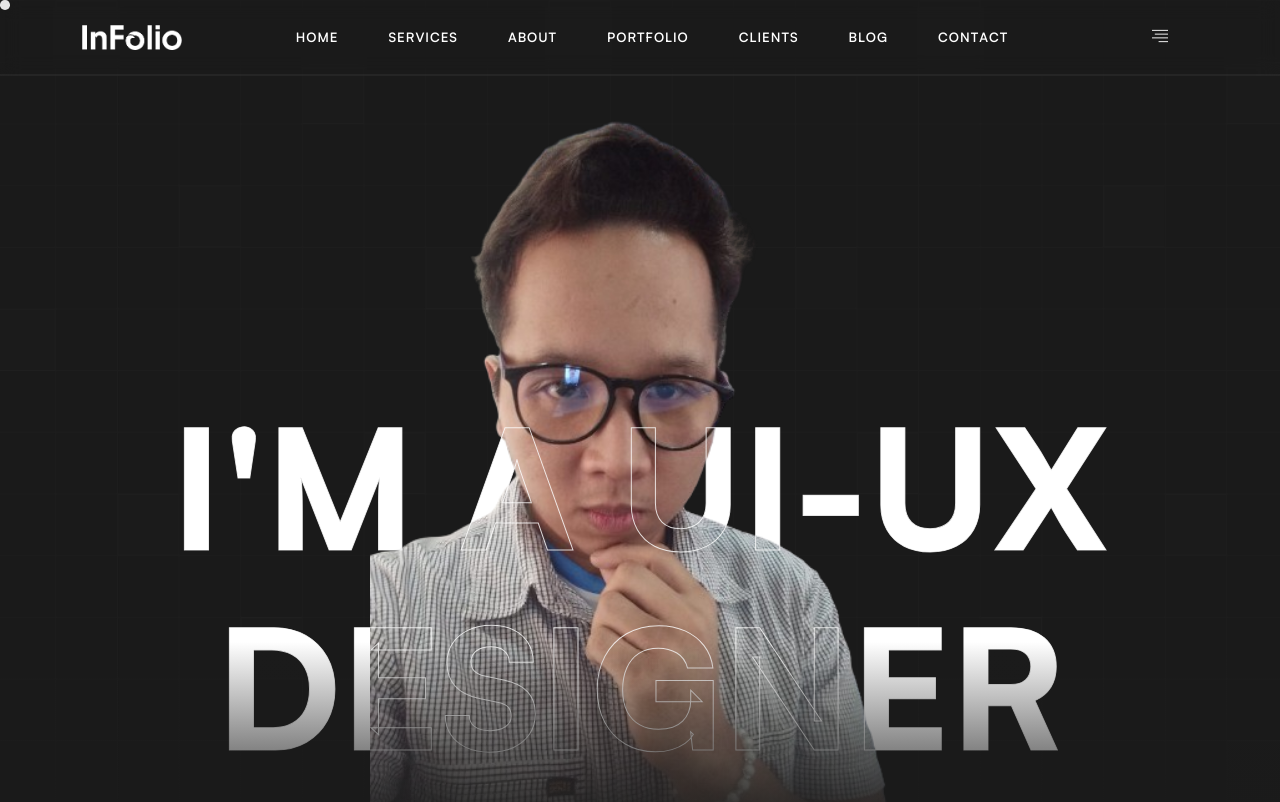
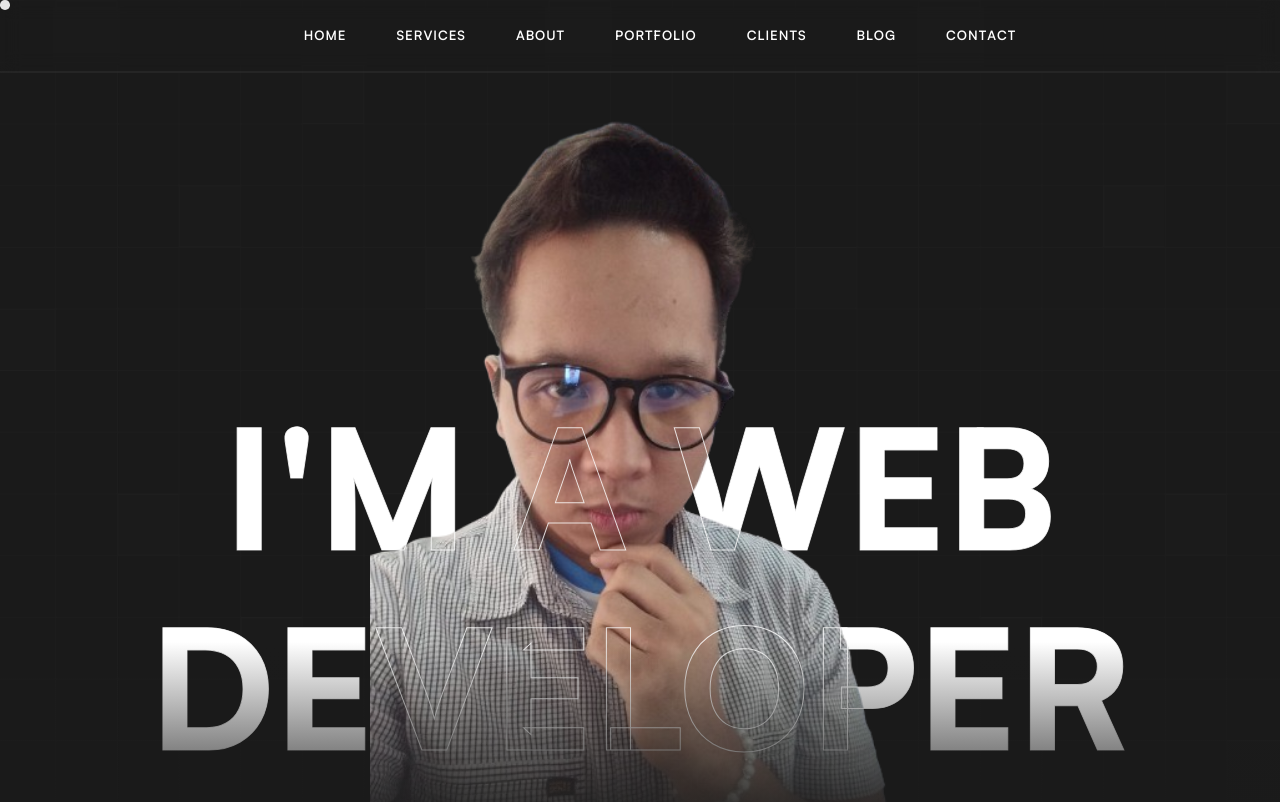
Before and after one commit to maeronreyes/maeronreyes.github.io, a plain HTML site: page index.html in a window 1280 px wide. Shown: the top 802 px of the page. Drawn offline with Linux system fonts and the light colour scheme; a web font is replaced by a local one.

Commit message:
second commit

```diff
--- a/index.html
+++ b/index.html
@@ -88,7 +88,7 @@
 
                 <!-- Logo -->
                 <a class="logo icon-img-100" href="#">
-                    <img src="assets/imgs/logo-light.png" alt="logo">
+                    <!-- <img src="assets/imgs/logo-light.png" alt="logo"> -->
                 </a>
 
                 <button class="navbar-toggler" type="button" data-toggle="collapse"
@@ -131,7 +131,7 @@
 
                 <div class="topnav">
                     <div class="menu-icon cursor-pointer">
-                        <span class="icon ti-align-right"></span>
+                        <!-- <span class="icon ti-align-right"></span> -->
                     </div>
                 </div>
             </div>
@@ -261,8 +261,8 @@
                         </div>
                     </div>
                     <div class="caption">
-                        <h1 class="up stroke"><span>I'm a UI-UX</span> <span>Designer</span></h1>
-                        <h1 class="down"><span>I'm a UI-UX</span> <span>Designer</span></h1>
+                        <h1 class="up stroke"><span>I'm a Web</span> <span>Developer</span></h1>
+                        <h1 class="down"><span>I'm a Web</span> <span>Developer</span></h1>
                     </div>
                 </header>
 
```
